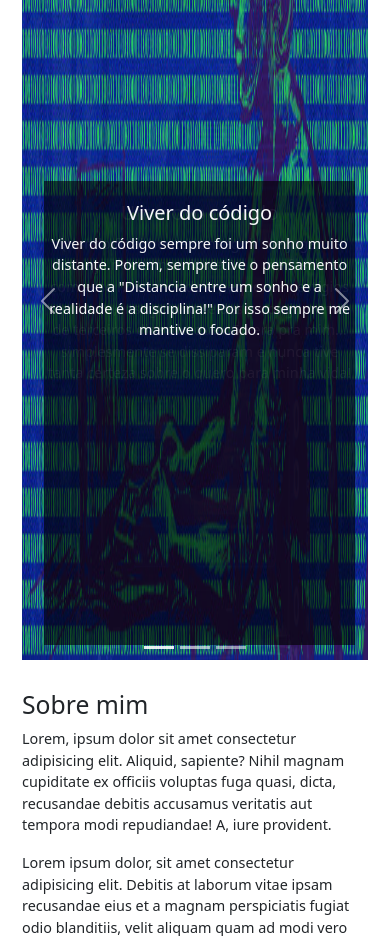
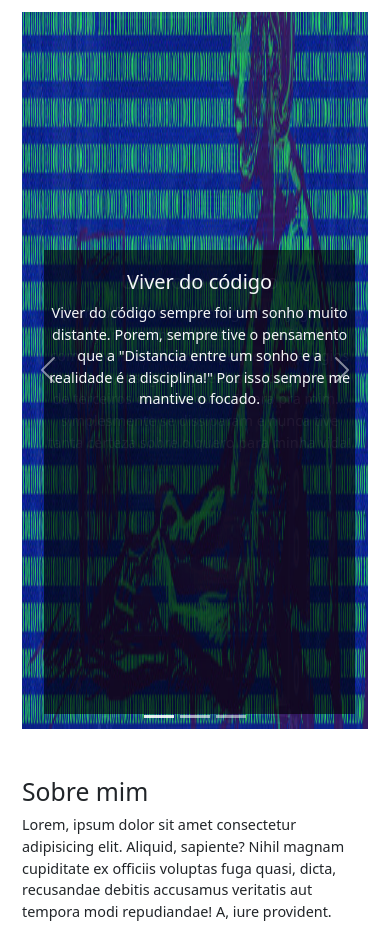
Before and after one commit to douglasjorge10/ebac-projeto-bootstrap, a plain HTML site: page index.html in a window 390 px wide. Shown: the part 165-1101 px from the top of the page. Drawn offline with Linux system fonts and the light colour scheme; a web font is replaced by a local one.

Commit message:
concertando quebra de layout

```diff
--- a/bootstrap/css/custom.css
+++ b/bootstrap/css/custom.css
@@ -213,8 +213,8 @@ footer p {
     body {
         padding: 10px;
     }
-    #isobre .row{
-        margin-top: -20%;
+    #isobre .row h2{
+        margin-top: -5%;
     }
     #isobre p {
         font-size: 0.9em;
```
